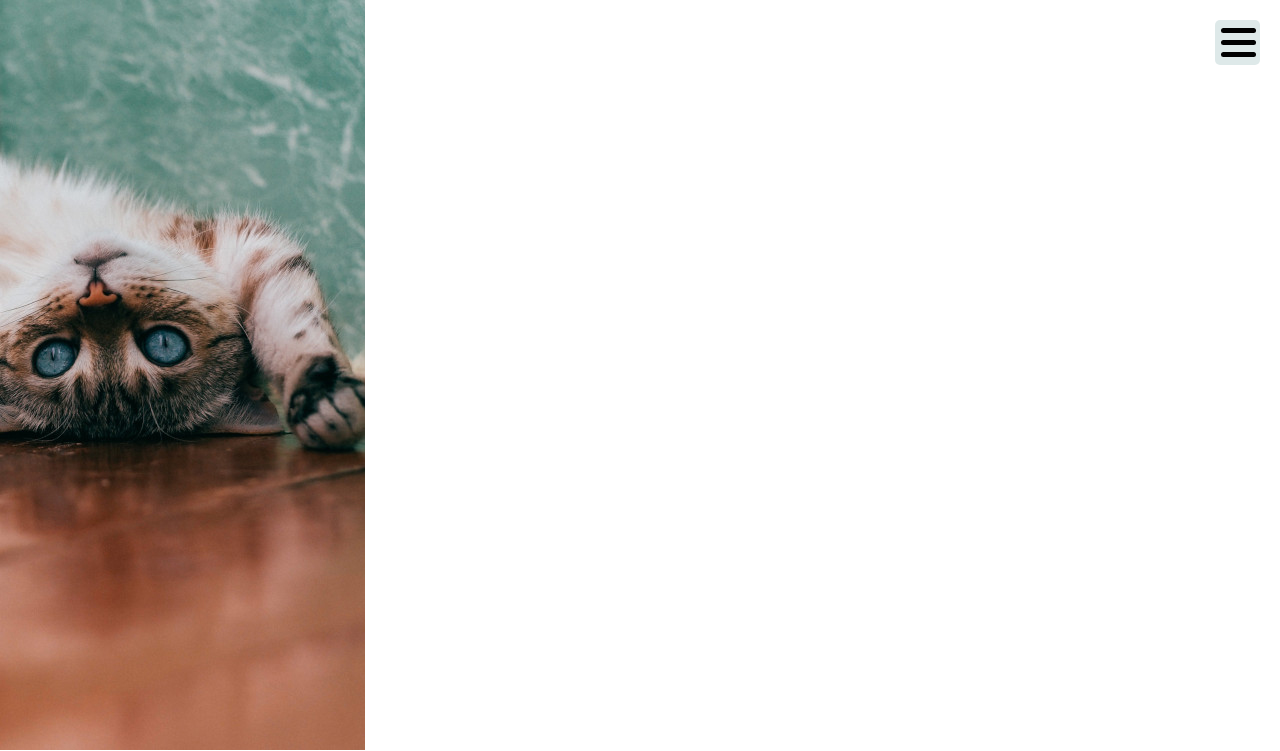
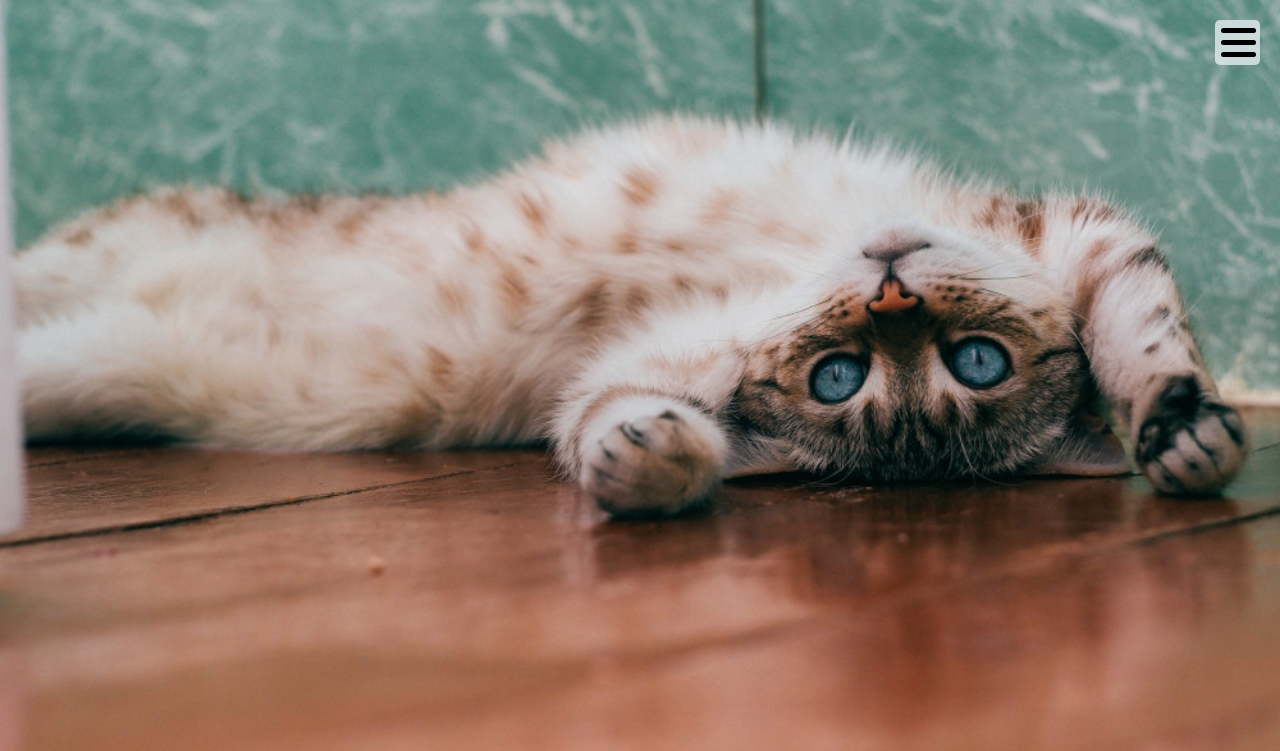
Before and after one commit to alexwallden/alexandras-app, a website built with Vite: page index.html in a window 1280 px wide. Shown: the top 751 px of the page. Built offline with nearby package versions, Linux system fonts and the light colour scheme.

Commit message:
💄 fixed heroimg and added margin top to form

```diff
--- a/index.html
+++ b/index.html
@@ -27,12 +27,12 @@
       </nav>
     </header>
     <section id="section__hero-img">
-      <img
+      <img class="heroimg"
         srcset="
           /images/daria-shatova-46TvM-BVrRI-unsplash2.jpg  365w,
           /images/daria-shatova-46TvM-BVrRI-unsplash.jpg  1000w
         "
-        sizes="(min-width: 600px) 365px,
+        sizes="(max-width: 600px) 365px,
              1000px"
         src="/images/daria-shatova-46TvM-BVrRI-unsplash.jpg"
         alt="katt som ligger på rygg"
--- a/src/scss/_form.scss
+++ b/src/scss/_form.scss
@@ -9,6 +9,7 @@ form {
   align-items: center;
   justify-content: center;
   font-size: 1.25rem;
+  margin-top: 0.5rem;
 }
 
 label {
--- a/src/scss/_heroimg.scss
+++ b/src/scss/_heroimg.scss
@@ -1,13 +1,7 @@
 
-.heroimg {
-  ;
-}
-
-@media only screen and (min-width: 700px) {
 
 .heroimg {
   object-fit: cover;
   width: 100vw;
   height: 100vh;
 }
-}
```
